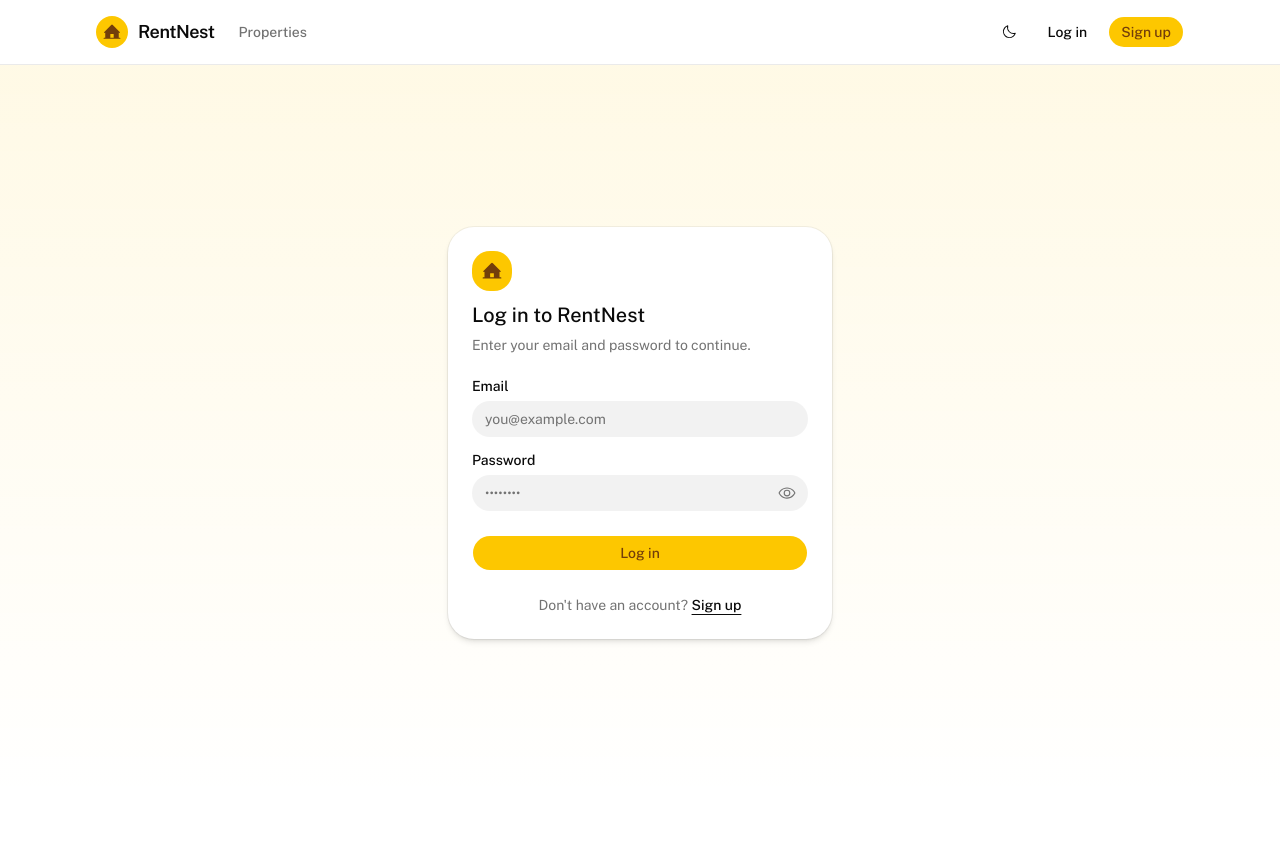
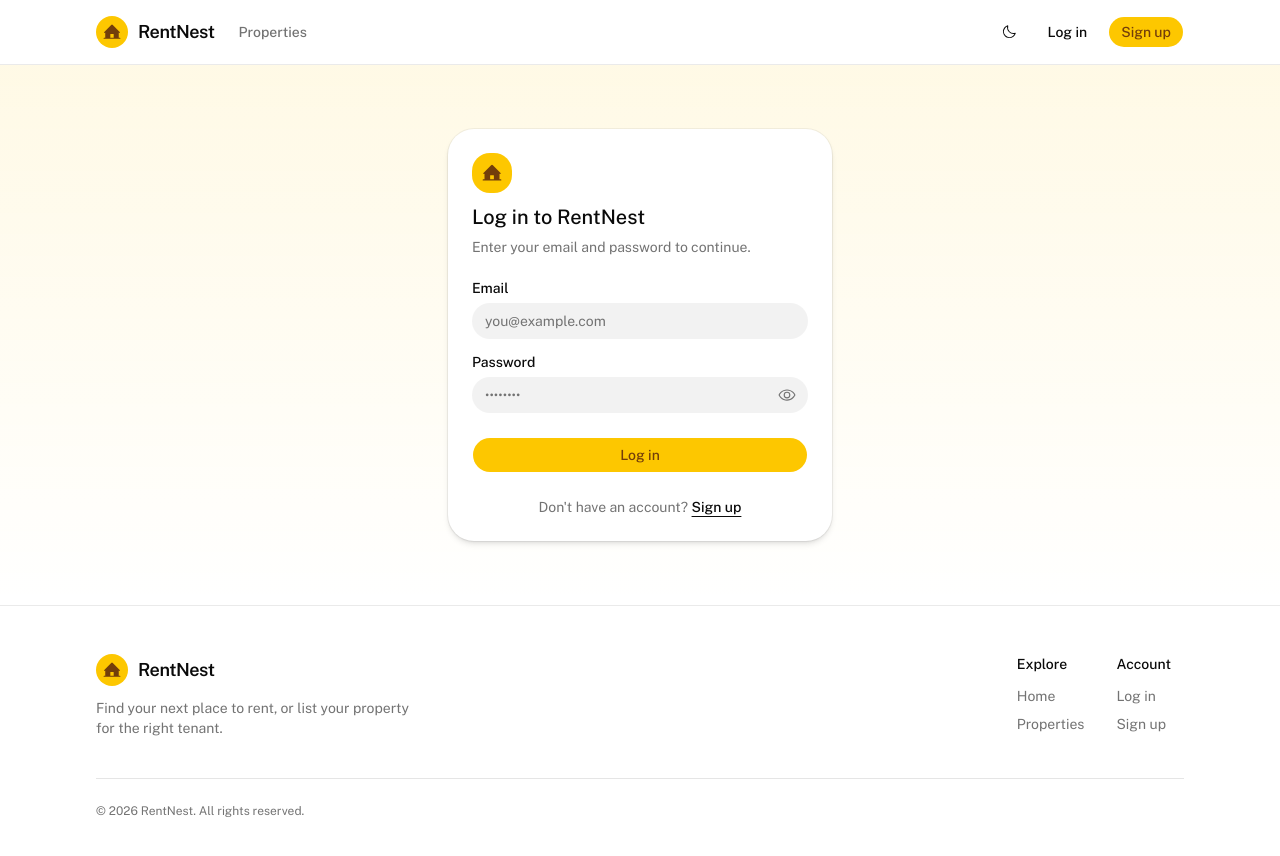
Before and after one commit to YeacinSanto/RentNestFrontend, a Next.js app: page /login in a window 1280 px wide. Shown: the top 856 px of the page. Before the commit the page ends 800 px from the top, so only its background shows below. Built offline with nearby package versions, Linux system fonts and the light colour scheme; no server answers.

Commit message:
footer and photo update

```diff
--- /dev/null
+++ b/app/_components/Footer.tsx
@@ -0,0 +1,65 @@
+import Link from "next/link"
+import { HouseLineIcon } from "@phosphor-icons/react/ssr"
+
+export function Footer() {
+  return (
+    <footer className="border-t border-border/80 bg-background">
+      <div className="mx-auto w-full max-w-6xl px-4 py-12 sm:px-6 lg:px-8">
+        <div className="flex flex-col gap-10 sm:flex-row sm:justify-between">
+          <div className="max-w-xs">
+            <Link
+              href="/"
+              className="flex items-center gap-2.5 font-heading text-lg font-semibold tracking-tight text-foreground transition-opacity hover:opacity-80"
+            >
+              <span className="flex size-8 items-center justify-center rounded-2xl bg-primary text-primary-foreground">
+                <HouseLineIcon size={18} weight="fill" />
+              </span>
+              RentNest
+            </Link>
+            <p className="mt-3 text-sm text-muted-foreground">
+              Find your next place to rent, or list your property for the right tenant.
+            </p>
+          </div>
+
+          <div className="grid grid-cols-2 gap-8">
+            <div>
+              <h3 className="text-sm font-medium text-foreground">Explore</h3>
+              <ul className="mt-3 flex flex-col gap-2 text-sm text-muted-foreground">
+                <li>
+                  <Link href="/" className="transition-colors hover:text-foreground">
+                    Home
+                  </Link>
+                </li>
+                <li>
+                  <Link href="/properties" className="transition-colors hover:text-foreground">
+                    Properties
+                  </Link>
+                </li>
+              </ul>
+            </div>
+
+            <div>
+              <h3 className="text-sm font-medium text-foreground">Account</h3>
+              <ul className="mt-3 flex flex-col gap-2 text-sm text-muted-foreground">
+                <li>
+                  <Link href="/login" className="transition-colors hover:text-foreground">
+                    Log in
+                  </Link>
+                </li>
+                <li>
+                  <Link href="/register" className="transition-colors hover:text-foreground">
+                    Sign up
+                  </Link>
+                </li>
+              </ul>
+            </div>
+          </div>
+        </div>
+
+        <div className="mt-10 border-t border-border pt-6 text-xs text-muted-foreground">
+          <p>© {new Date().getFullYear()} RentNest. All rights reserved.</p>
+        </div>
+      </div>
+    </footer>
+  )
+}
--- a/app/layout.tsx
+++ b/app/layout.tsx
@@ -3,6 +3,7 @@ import { Geist, Geist_Mono, Public_Sans } from "next/font/google";
 import "./globals.css";
 import { cn } from "@/lib/utils";
 import { Navbar } from "@/app/_components/Navbar";
+import { Footer } from "@/app/_components/Footer";
 import { Toaster } from "@/components/ui/sonner";
 import { ThemeProvider } from "@/components/theme-provider";
 
@@ -34,6 +35,7 @@ export default function RootLayout({ children }: LayoutProps<"/">) {
         <ThemeProvider attribute="class" defaultTheme="system" enableSystem disableTransitionOnChange>
           <Navbar />
           {children}
+          <Footer />
           <Toaster position="top-right" richColors />
         </ThemeProvider>
       </body>
--- a/package.json
+++ b/package.json
@@ -13,6 +13,7 @@
     "class-variance-authority": "^0.7.1",
     "cn": "^0.2.6",
     "next": "16.3.4",
+    "next-cloudinary": "^6.19.0",
     "next-themes": "^0.4.6",
     "radix-ui": "^1.6.7",
     "react": "19.2.8",
```
Also changed, not shown: 1 other file (tests, documents, lock files or other folders).
